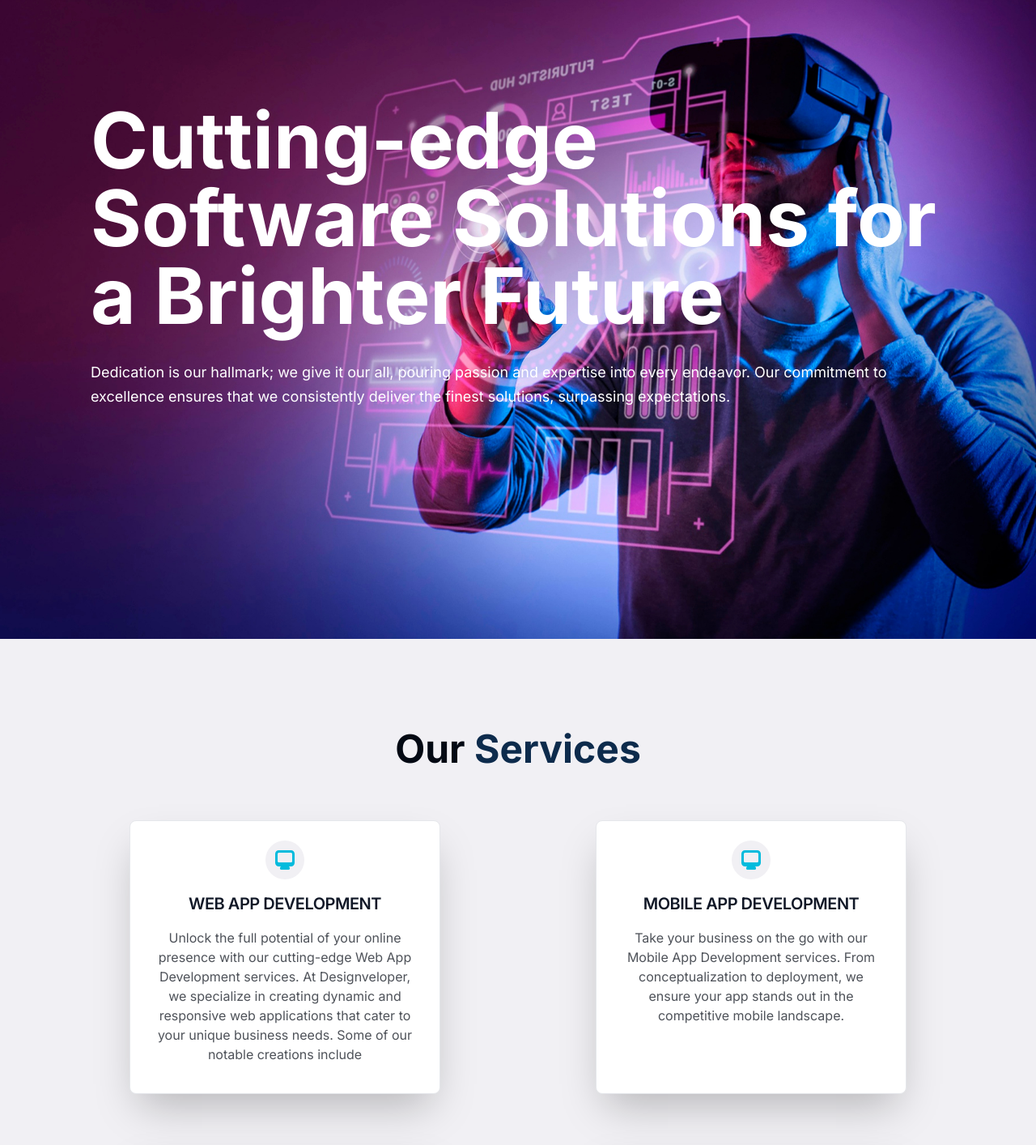
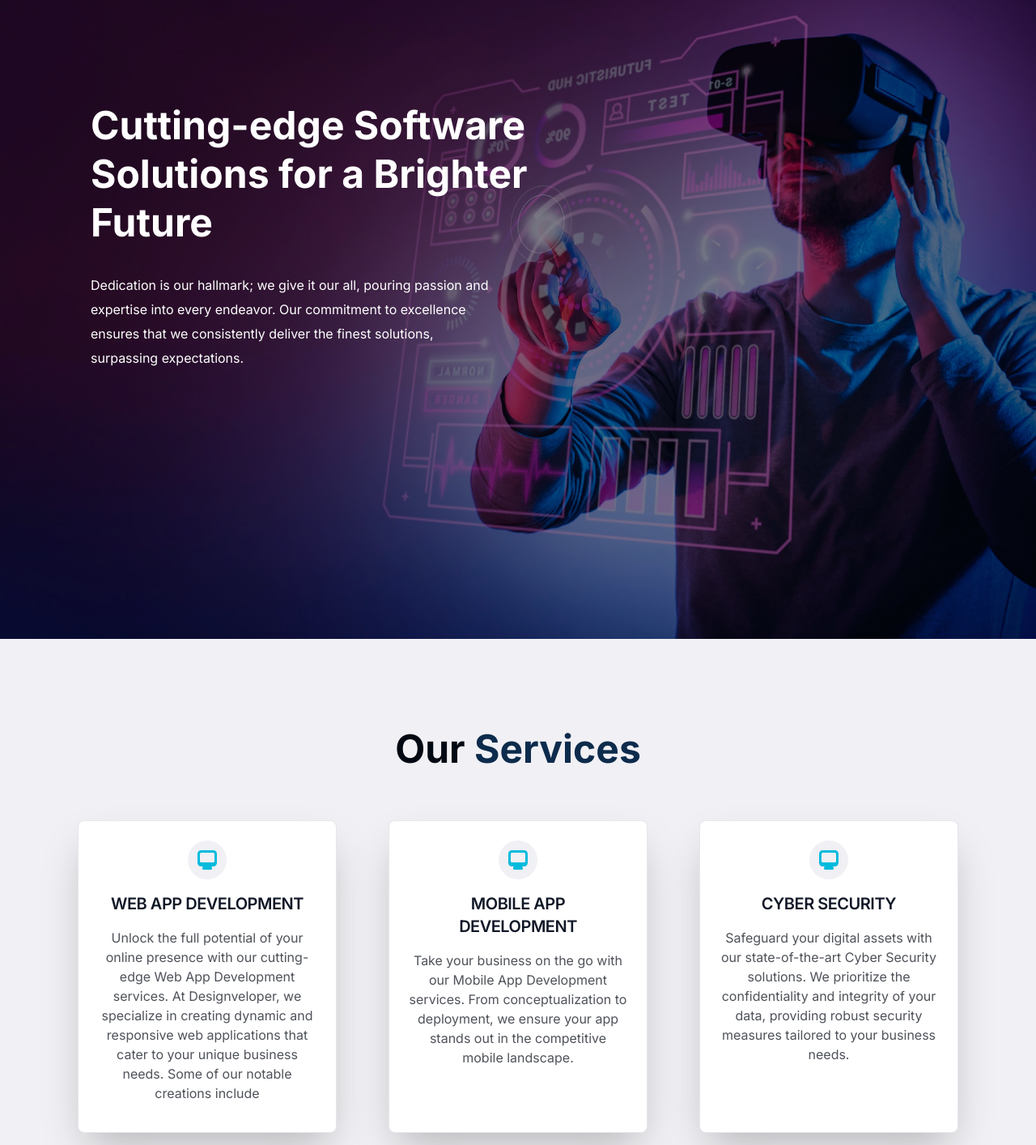
Before and after one commit to shaniAbeywick/it-company-website, a Next.js app: page / in a window 1280 px wide. Shown: the part 140-1554 px from the top of the page at 81% size. Built offline with nearby package versions, Linux system fonts and the light colour scheme.

Commit message:
adding the ovrlay to herosection make chnges style of others

```diff
--- a/app/components/Hero.tsx
+++ b/app/components/Hero.tsx
@@ -3,13 +3,14 @@ import Image from 'next/image'
 
 const Hero = () => {
   return (
-    <div className="bg-[url('/images/hero.jpg')] bg-cover bg-no-repeat bg-center min-h-screen">
-      <div className="lg:container pt-10 pb-10 lg:pb-0 px-10">
+    <div className="relative bg-[url('/images/hero.jpg')] bg-cover min-h-screen">
+      <div className="absolute inset-0 bg-black-100 opacity-50"></div> {/* Overlay */}
+      <div className="lg:container pt-10 pb-10 lg:pb-0 px-10 relative z-10">
         <div className="grid grid-cols-1 lg:px-4 pt-4">
           {/* the left side content of hero section */}
-          <div className='flex flex-col justify-start gap-8 lg:mt-20 mt-0'>
-            <h3 className='lg:text-8xl text-6xl font-bold text-white sm:hero-title'>Cutting-edge Software Solutions for a Brighter Future </h3>
-            <p className="text-white sm:text-lg text-sm font-normal hero-descript">Dedication is our hallmark; we give it our all, pouring passion and expertise into every endeavor. Our commitment to excellence ensures that we consistently deliver the finest solutions, surpassing expectations.</p>
+          <div className='flex flex-col justify-center gap-8 lg:mt-20 sm:mt-64 mt-16'>
+            <h3 className='text-5xl font-bold text-white hero-title text-left max-w-[20ch]'>Cutting-edge Software Solutions for a Brighter Future </h3>
+            <p className="text-white sm:text-base text-sm font-normal hero-descript text-left max-w-[50ch]">Dedication is our hallmark; we give it our all, pouring passion and expertise into every endeavor. Our commitment to excellence ensures that we consistently deliver the finest solutions, surpassing expectations.</p>
             {/* buttons of hero section */}
             {/* <div className='flex flex-row'>
               <button type="button" className="text-white whitespace-nowrap bg-blue-200 border-blue-200 hover:bg-blue-800 focus:ring-4 focus:ring-blue-300 font-medium rounded-sm sm:text-base text-xs lg:px-12 px-8 py-3 me-2 mb-2 dark:bg-blue-600 dark:hover:bg-blue-700 focus:outline-none dark:focus:ring-blue-800">Browse Product</button>
--- a/app/components/Services.tsx
+++ b/app/components/Services.tsx
@@ -18,7 +18,7 @@ function Services() {
                 </h3>
                 {/* service section sub heading */}
                 {/* <p className='sm:text-base text-sm font-normal text-gray-500 text-center mx-auto max-w-[60ch] mt-6 mb-16'>Lorem ipsum dolor sit amet consectetur adipisicing elit. Laudantium dolore obcaecati Laudantium dolore obcaecati.</p> */}
-                <div className="grid grid-cols-1 md:grid-cols-2 lg:grid-cols-2 gap-16 px-4 sm:px-0 justify-items-center">
+                <div className="grid grid-cols-1 md:grid-cols-2 lg:grid-cols-3 gap-16 px-4 sm:px-0 justify-items-center">
                     {/* card of services */}
                     <div className="relative transition-transform ease-in duration-300 hover:scale-105 hover:shadow-md hover:shadow-blue-50 max-w-sm p-6 bg-white border border-gray-200 rounded-lg shadow-2xl dark:bg-gray-800 dark:border-gray-700 service-card">
                         <div className="flex justify-center">
@@ -113,7 +113,7 @@ function Services() {
 
 
                     </div>
-                    {/* <div className="relative transition-transform ease-in duration-300 hover:scale-105 hover:shadow-md hover:shadow-blue-50 max-w-sm p-6 bg-white border border-gray-200 rounded-lg shadow-2xl dark:bg-gray-800 dark:border-gray-700 service-card">
+                    <div className="relative transition-transform ease-in duration-300 hover:scale-105 hover:shadow-md hover:shadow-blue-50 max-w-sm p-6 bg-white border border-gray-200 rounded-lg shadow-2xl dark:bg-gray-800 dark:border-gray-700 service-card">
                         <div className="flex justify-center">
                             <div className="flex justify-center items-center bg-neutral-100 rounded-full w-12 h-12 p-2">
                                 <svg xmlns="http://www.w3.org/2000/svg" viewBox="0 0 16 16" fill="#01BBDD" className="w-10 h-10">
@@ -160,7 +160,7 @@ function Services() {
                         </div>
 
 
-                    </div> */}
+                    </div>
                 </div>
                 {/* view more button  */}
                 <div className='flex justify-center mt-20'>
```
Also changed, not shown: app/components/AboutUsEmployee.tsx (+4 -20 lines).
